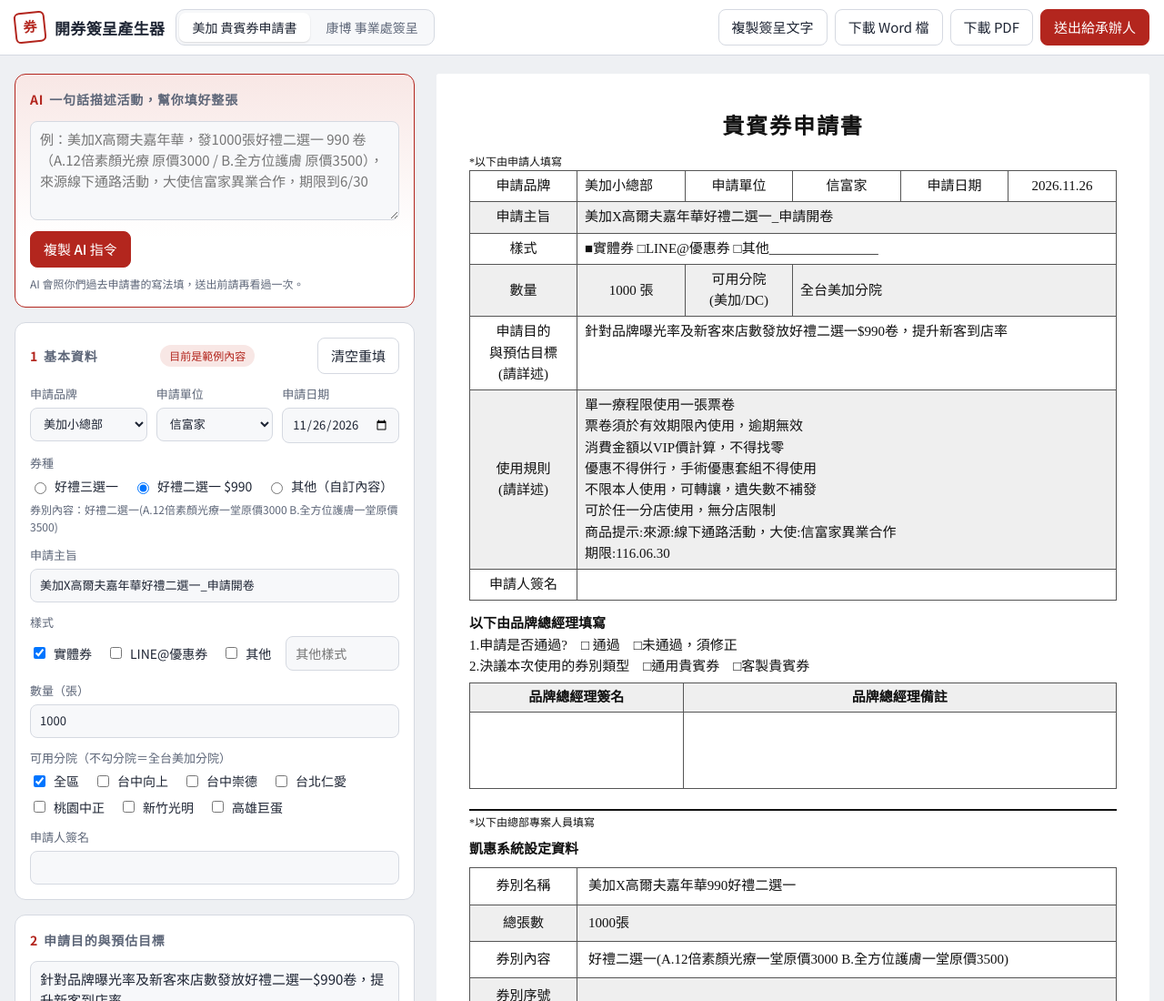
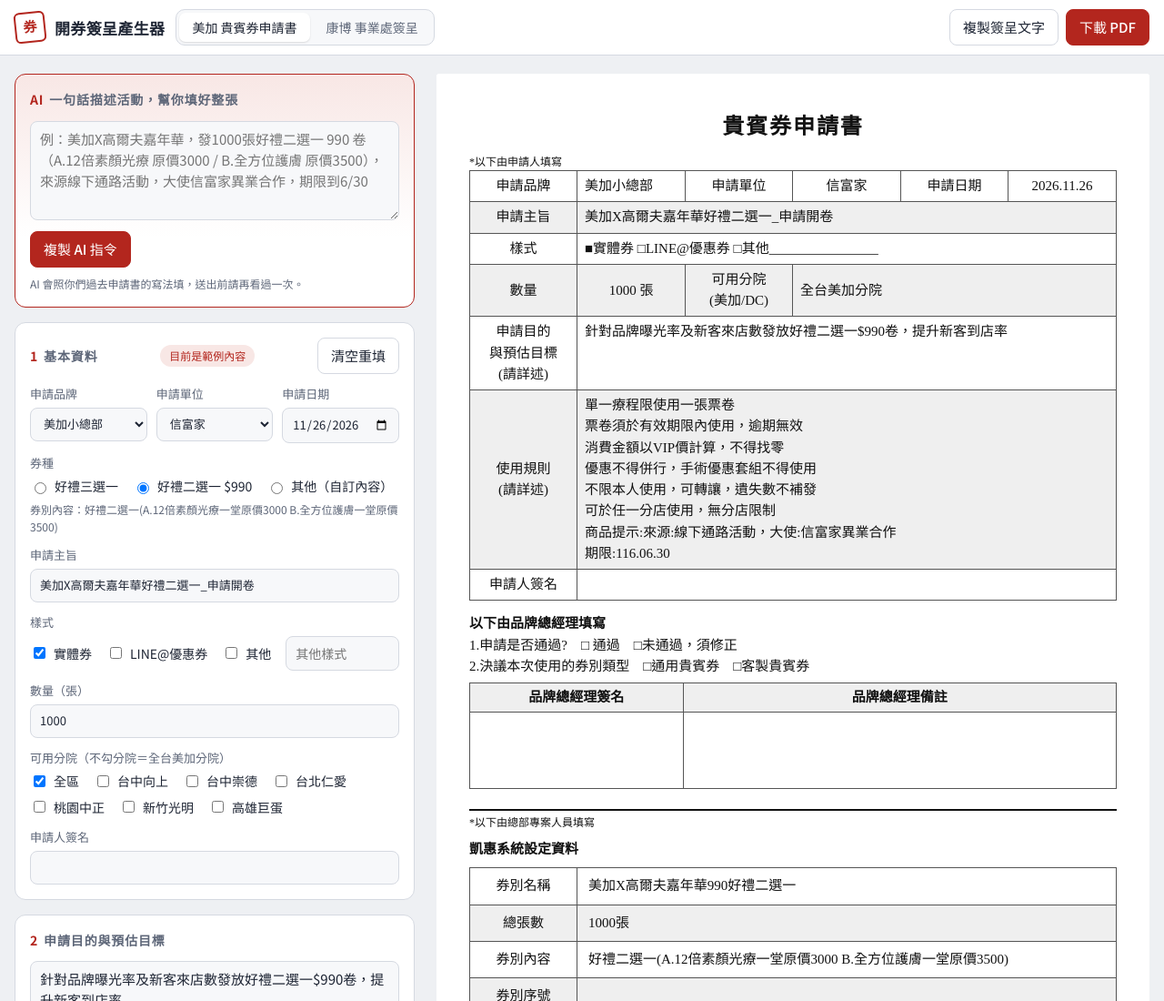
Before and after one commit to ss965315/voucher-form, a plain HTML site: page index.html in a window 1280 px wide. Shown: the top 1100 px of the page at 91% size. Drawn offline with nearby package versions, Linux system fonts and the light colour scheme.

Commit message:
Add files via upload

```diff
--- a/index.html
+++ b/index.html
@@ -139,8 +139,8 @@ table.inbox tr.done td{opacity:.55}
     <span id="toast" class="toast" role="status"></span>
     <span class="formActions row">
       <button id="copyBtn" type="button">複製簽呈文字</button>
-      <button id="dlBtn" type="button">下載 Word 檔</button>
-      <button id="pdfBtn" type="button">下載 PDF</button>
+      <button id="dlBtn" type="button" hidden>下載 Word 檔</button>
+      <button id="pdfBtn" class="primary" type="button">下載 PDF</button>
       <button id="submitBtn" class="primary" type="button" hidden>送出給承辦人</button>
     </span>
   </div>
@@ -994,7 +994,9 @@ async function makePdfBlob(){
   } finally { el.classList.remove("capturing"); }
 }
 const blobToBase64 = blob => new Promise((ok,bad)=>{ const r=new FileReader(); r.onload=()=>ok(String(r.result).split(",")[1]); r.onerror=bad; r.readAsDataURL(blob); });
-if(CONFIG.scriptUrl) $("submitBtn").hidden=false;
+// 「送出給承辦人」目前不使用；要開啟就把下一行的 false 改成 true
+const SHOW_SUBMIT = false;
+if(SHOW_SUBMIT && CONFIG.scriptUrl) $("submitBtn").hidden=false;
 let lastName=""; try{ lastName=localStorage.getItem("submitter-name")||""; }catch(e){}
 $("submitBtn").onclick=()=>{
   const isDC=view()==="dc"; const st=isDC?D:S;
```
